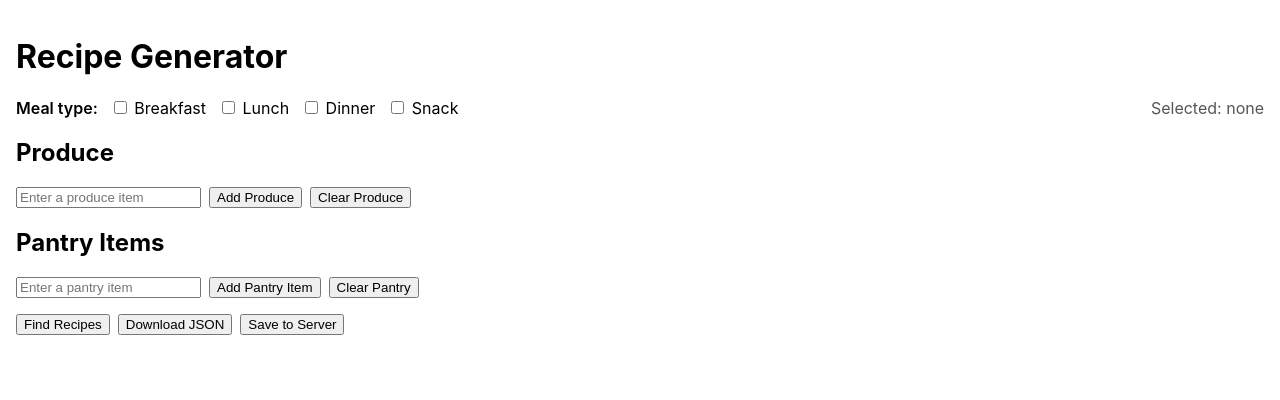
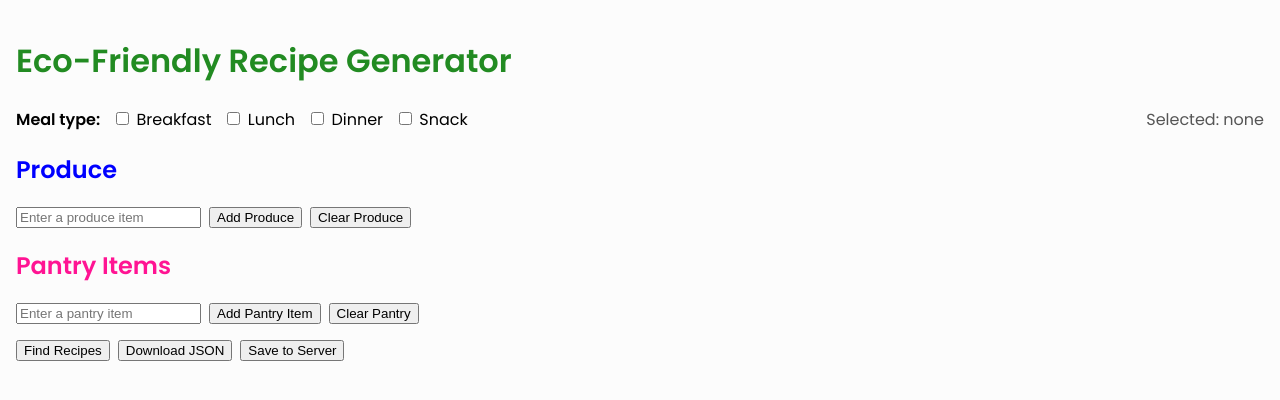
Before and after one commit to nikitahuynh/healthy-pickins, a React (Create React App) app: page / in a window 1280 px wide. Shown: the top 400 px of the page. Built offline with nearby package versions, Linux system fonts and the light colour scheme.

Commit message:
changed header colors

```diff
--- a/public/index.html
+++ b/public/index.html
@@ -1,6 +1,7 @@
 <!DOCTYPE html>
 <html lang="en">
   <head>
+    <link href="https://fonts.googleapis.com/css2?family=Poppins:wght@400;600&display=swap" rel="stylesheet">
     <meta charset="utf-8" />
     <link rel="icon" href="%PUBLIC_URL%/favicon.ico" />
     <meta name="viewport" content="width=device-width, initial-scale=1" />
--- a/src/App.js
+++ b/src/App.js
@@ -139,8 +139,10 @@ function App() {
   };
 
   return (
-    <div className="App" style={{ padding: '1rem', fontFamily: 'Inter, sans-serif'}}>
-      <h1>Recipe Generator</h1>
+    <div className="App" style={{ padding: '1rem', fontFamily: "'Poppins', sans-serif"}}>
+      <h1 style={{ color: 'forestgreen' }}>Eco-Friendly Recipe Generator</h1>
+
+      {/* <h1>Recipe Generator</h1> */}
 
       {/* MEAL TYPE ROW (top) */}
       <div
@@ -190,7 +192,7 @@ function App() {
 
       {/* PRODUCE (first) */}
       <section style={{ marginBottom: '1rem' }}>
-        <h2>Produce</h2>
+        <h2 style={{ color: 'blue' }}>Produce</h2>
         <div className="input-group" style={{ display: 'flex', gap: '0.5rem' }}>
           <input
             type="text"
@@ -238,7 +240,7 @@ function App() {
 
       {/* PANTRY (second) */}
       <section style={{ marginBottom: '1rem' }}>
-        <h2>Pantry Items</h2>
+        <h2 style={{ color: 'deeppink' }}>Pantry Items</h2>
         <div className="input-group" style={{ display: 'flex', gap: '0.5rem' }}>
           <input
             type="text"
--- a/src/index.css
+++ b/src/index.css
@@ -1,10 +1,18 @@
-body {
+/*body {
   margin: 0;
   font-family: -apple-system, BlinkMacSystemFont, 'Segoe UI', 'Roboto', 'Oxygen',
     'Ubuntu', 'Cantarell', 'Fira Sans', 'Droid Sans', 'Helvetica Neue',
     sans-serif;
   -webkit-font-smoothing: antialiased;
   -moz-osx-font-smoothing: grayscale;
+}*/
+
+body {
+  margin: 0;
+  font-family: 'Poppins', sans-serif; /* This replaces the long list you had */
+  -webkit-font-smoothing: antialiased;
+  -moz-osx-font-smoothing: grayscale;
+  background-color: #fcfcfc; /* A slight off-white makes text easier to read */
 }
 
 code {
```
